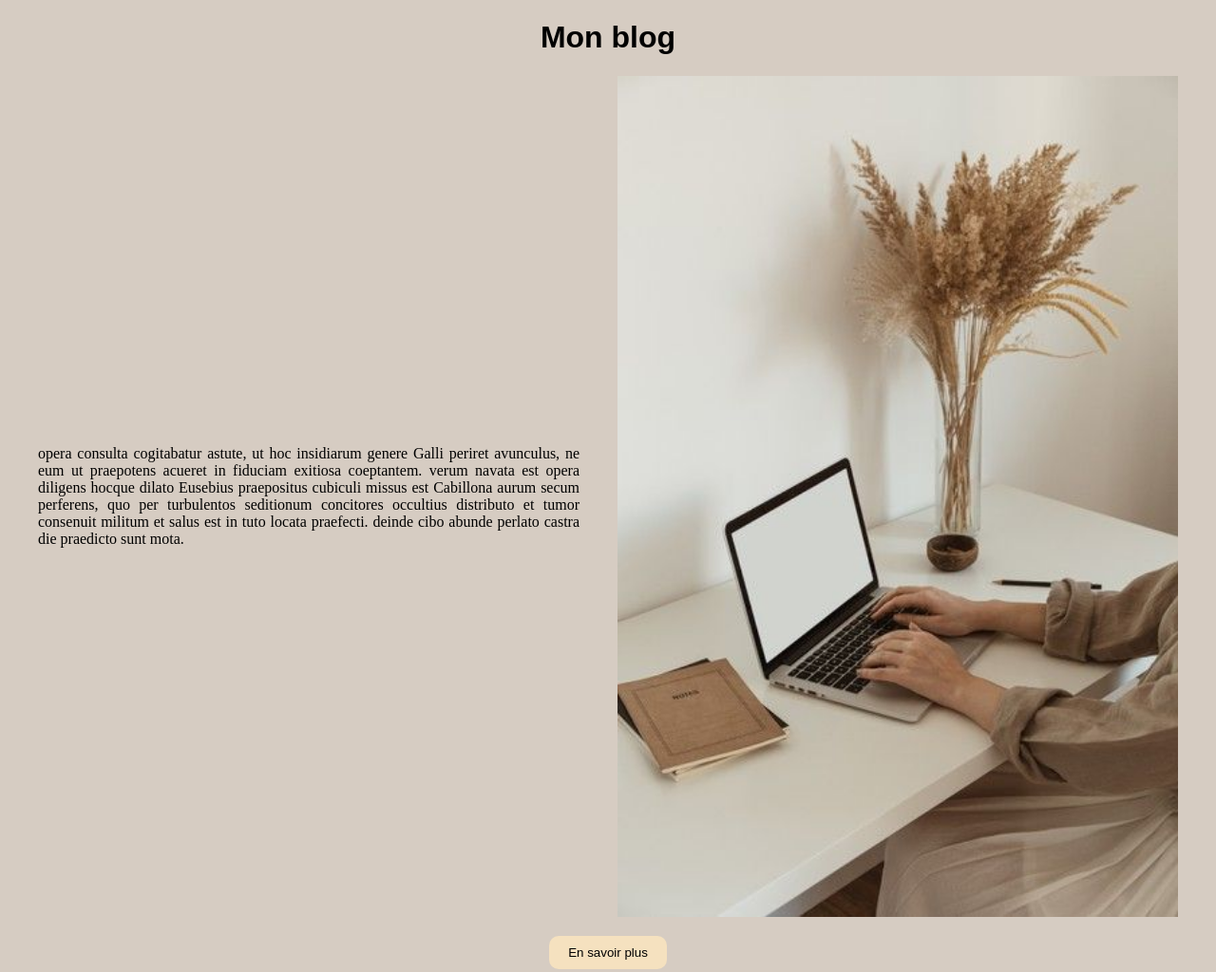
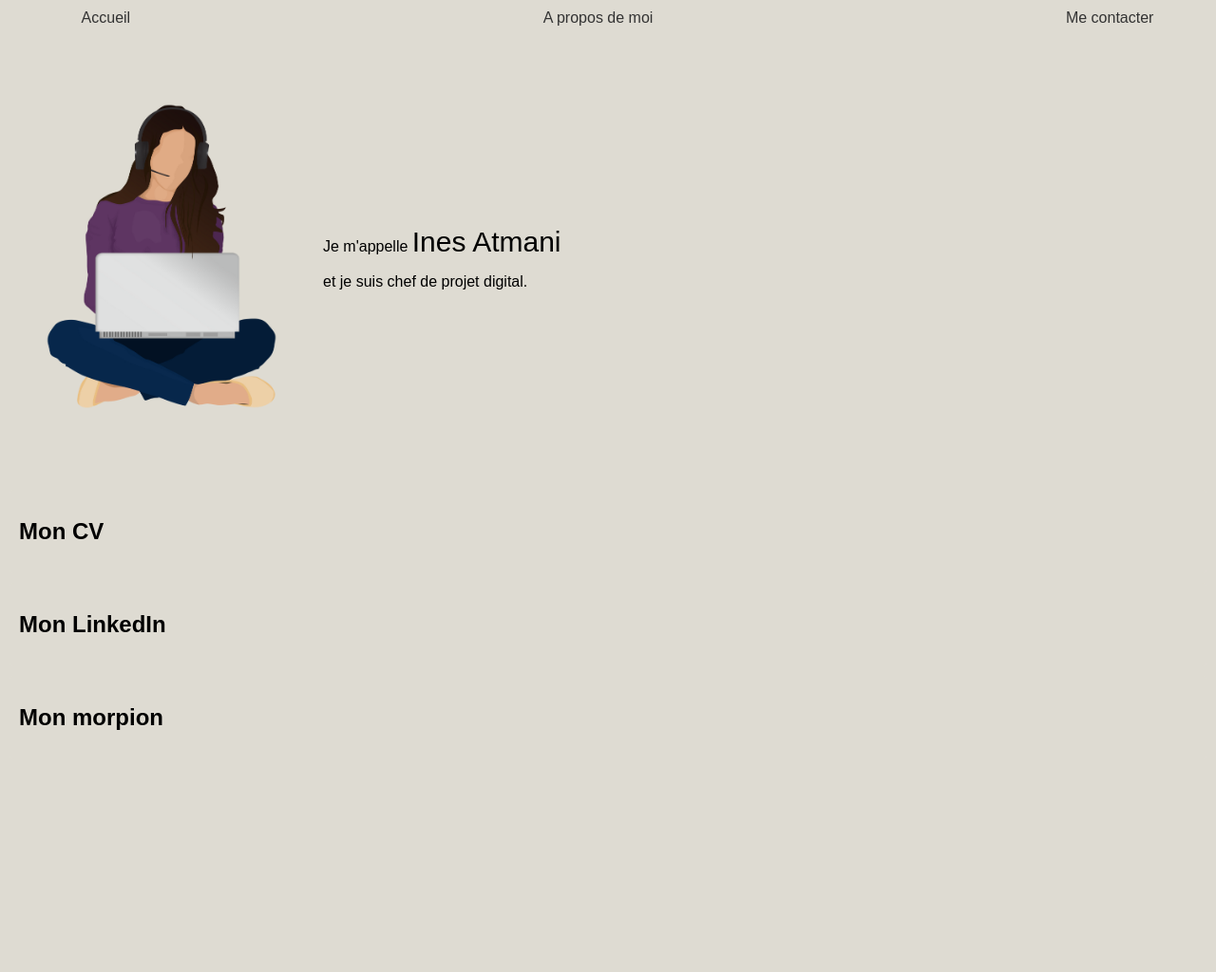
Before and after one commit to iw-ines/iw-ines.github.io, a plain HTML site: page index.html in a window 1280 px wide. Shown: the whole page at 95% size. After the commit the page ends 810 px from the top, so only its background shows below. Drawn offline with Linux system fonts and the light colour scheme.

Commit message:
Add files via upload

```diff
--- /dev/null
+++ b/cv-style.css
@@ -0,0 +1,41 @@
+
+* {
+  box-sizing: border-box;
+  margin: 0;
+  padding: 0;
+}
+
+body {
+  font-family: 'Dosis', sans-serif;
+  background-color: #f2f2f2;
+  padding: 10px;
+}
+
+.container {
+  max-width: 100mm;
+  margin: 0 auto;
+  padding: 10px;
+}
+
+h1 {
+  text-align: center;
+  margin-bottom: 15px;
+  color: #333;
+}
+
+img {
+  display: block;
+  max-width: 100%;
+  height: auto;
+  width: 100%;
+  margin: 0 auto;
+  border-radius: 5px;
+  box-shadow: 0 0 5px rgba(0, 0, 0, 0.1);
+}
+
+p {
+  text-align: center;
+  color: #666;
+  font-size: 16px;
+  line-height: 1.4;
+}
--- a/index.html
+++ b/index.html
@@ -1,30 +1,45 @@
 <!DOCTYPE html>
 <html lang="en">
+<head>
+  <meta charset="UTF-8">
+  <meta name="viewport" content="width=device-width, initial-scale=1.0">
+  <title>Ines ATMANI - Chef de projet digital</title>
+  <link rel="stylesheet" href="style.css">
+</head>
+<body>
 
-<head>
-    <meta charset="UTF-8">
-    <meta name="viewport" content="width=device-width, initial-scale=1.0">
-    <title>Document</title>
-    <link rel="stylesheet" href="style.css">
-</head>
+  <nav>
+    <a href="#accueil">Accueil</a>
+    <a href="#apropos">A propos de moi</a>
+    <a href="#contact">Me contacter</a>
+  </nav>
 
-<body>
-    <h1>Mon blog</h1>
-    <div class="Ensemble">
-        <div class="description">
-            <p>opera consulta cogitabatur astute, ut hoc insidiarum genere Galli periret
-                avunculus, ne eum ut praepotens acueret in fiduciam exitiosa coeptantem.
-                verum navata est opera diligens hocque dilato Eusebius praepositus cubiculi
-                missus est Cabillona aurum secum perferens, quo per turbulentos seditionum
-                concitores occultius distributo et tumor consenuit militum et salus est in
-                tuto locata praefecti. deinde cibo abunde perlato castra die praedicto sunt
-                mota.
-            </p>
-        </div>
+  <div class="center">
 
-        <img class="image" src="blog.jpg">
-    </div>
-    <button class="custom-button">En savoir plus</button>
+    <section id="accueil" class="intro">
+      <div class="image-container">
+        <img src="moi.png" alt="Ines ATMANI">
+      </div>
+      <div class="text-container">
+        <p>Je m'appelle <span class="Mon-nom">Ines Atmani </span></p>
+        <p>et je suis chef de projet digital.</p>
+      </div>
+    </section>
+  </div>
+
+<section class="clickable-section" onclick="window.location.href='mon-cv.html'">
+  <h2>Mon CV</h2>
+</section>
+
+  <section class="clickable-section" onclick="window.location.href='mon-linkedin.html'">
+    <h2>Mon LinkedIn</h2>
+  </section>
+
+  <section class="clickable-section" onclick="window.location.href='mon-Morpion.html'">
+    <h2>Mon morpion</h2>
+  </section>
+
+
+
 </body>
-
 </html>
--- a/style.css
+++ b/style.css
@@ -1,62 +1,92 @@
 body {
-    background-color: #d6ccc2;
-    margin: 0;
-    /* Supprime la marge par défaut du body */
+  font-family: 'Dosis', sans-serif;
+  margin: 0;
+  padding: 0;
+  background-color: #dedbd2;
 }
 
-.Ensemble {
-    display: flex;
-    align-items: center;
-    justify-content: space-evenly;
-    margin: 20px;
+nav {
+  width: calc(100% - 4cm); /* Largeur totale moins 2 cm de chaque côté */
+  margin: 0 2cm; /* Marge de 2 cm de chaque côté */
+  display: flex;
+  justify-content: space-between;
+  background-color: #dedbd2;
+  padding: 10px;
 }
 
-.description {
-    flex: 1;
-    padding: 20px;
+nav a {
+  text-decoration: none;
+  color: #333;
 }
 
-.description p {
-    text-align: justify;
-    margin-right: 20px;
+nav a:hover {
+  color: #dedbd2;
+  background-color: #333;
 }
 
-.image {
-    flex: 1;
-    text-align: left;
-    margin-right: 20px;
+section {
+  display: flex;
+  align-items: center;
+  padding: 20px;
 }
 
-img {
-    max-width: 100%;
-    height: auto;
+.intro {
+  flex: 1;
+  text-align: left;
+  display: flex;
+  justify-content:center;
+  align-items: center;
 }
 
-h1 {
-    text-align: center;
-    font-family: 'Work Sans', sans-serif;
+.image-container {
+  max-width: 300px;
+  margin-right: 20px;
 }
 
-.custom-button {
-    background-color: #f5e1bf;
-    /* Couleur de fond beige */
-    color: #000;
-    /* Couleur du texte en noir */
-    padding: 10px 20px;
-    /* Espacement interne du bouton */
-    border: none;
-    /* Supprime la bordure par défaut */
-    border-radius: 10px;
-    /* Bords arrondis */
-    cursor: pointer;
-    /* Curseur de type pointeur au survol */
-    display: block;
-    /* Permet au bouton de prendre toute la largeur disponible */
-    margin: 10px auto;
-    /* Centre le bouton et ajoute une marge en haut et en bas */
+.image-container img {
+  width: 100%;
+  border-radius: 5px;
 }
 
-.custom-button:hover {
-    background-color: #e0cba5;
-    /* Change la couleur de fond au survol */
+.text-container {
+  max-width: 50%;
 }
+
+.content {
+  flex: 2;
+  text-align: left;
+  padding-left: 20px;
+}
+
+.clickable-section {
+  cursor: pointer;
+  padding: 10px;
+  margin: 10px;
+  background-color: #dedbd2;
+  border-radius: 5px;
+}
+
+.Mon-nom {
+  font-size: 30px;
+}
+
+.intro {
+  display: flex;
+  align-items: center;
+  justify-content: flex-start; /* Ajout de cette ligne pour centrer à gauche */
+  text-align: left;
+}
+
+.image-container {
+  max-width: 300px;
+  margin-right: 20px;
+}
+
+.image-container img {
+  width: 100%;
+  border-radius: 5px;
+}
+
+.text-container {
+  max-width: 50%;
+}
```
Also changed, not shown: mon-cv.html (added, +24 -0 lines), CV_ATMANI.png (added), moi.png (added), photo.jpg (added).
